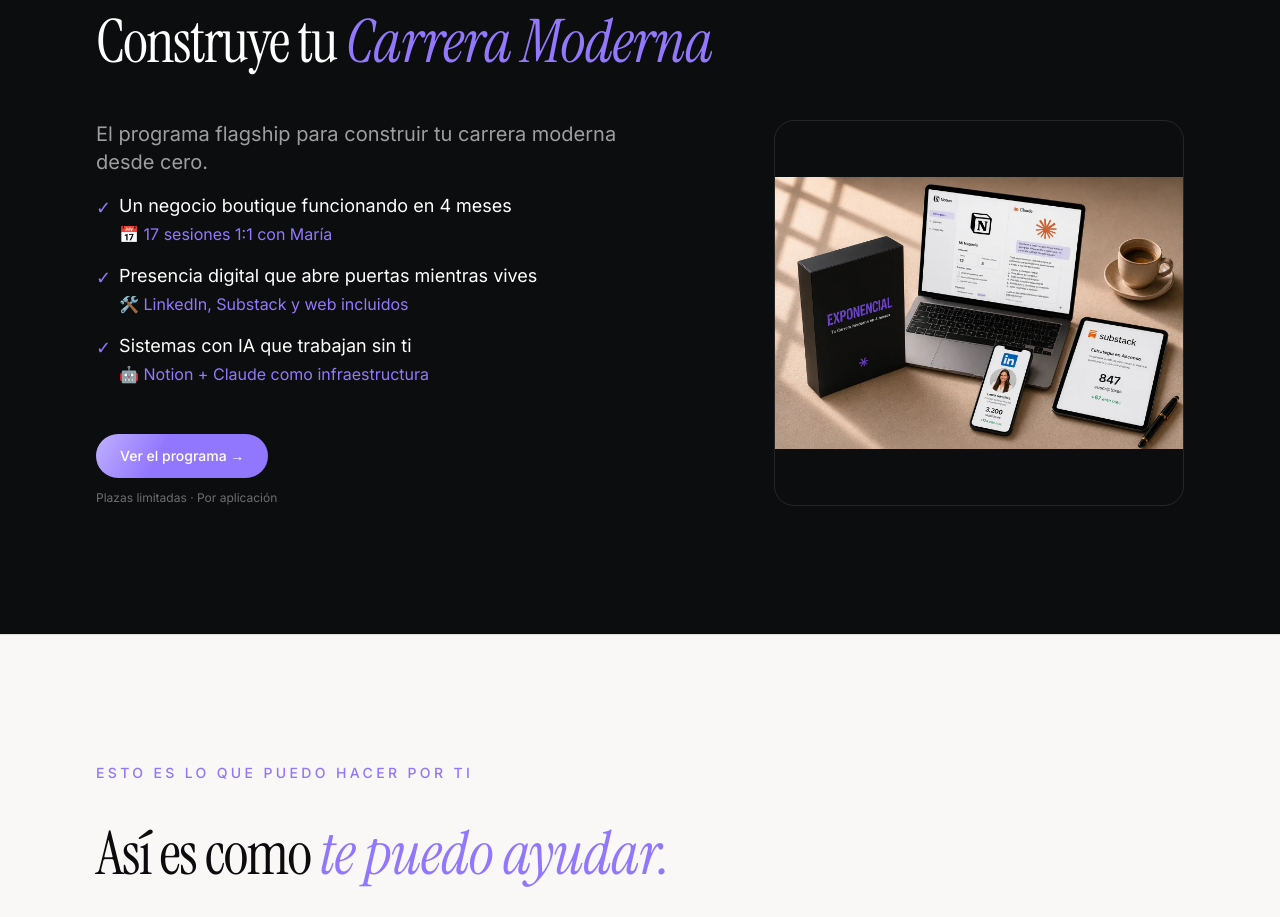
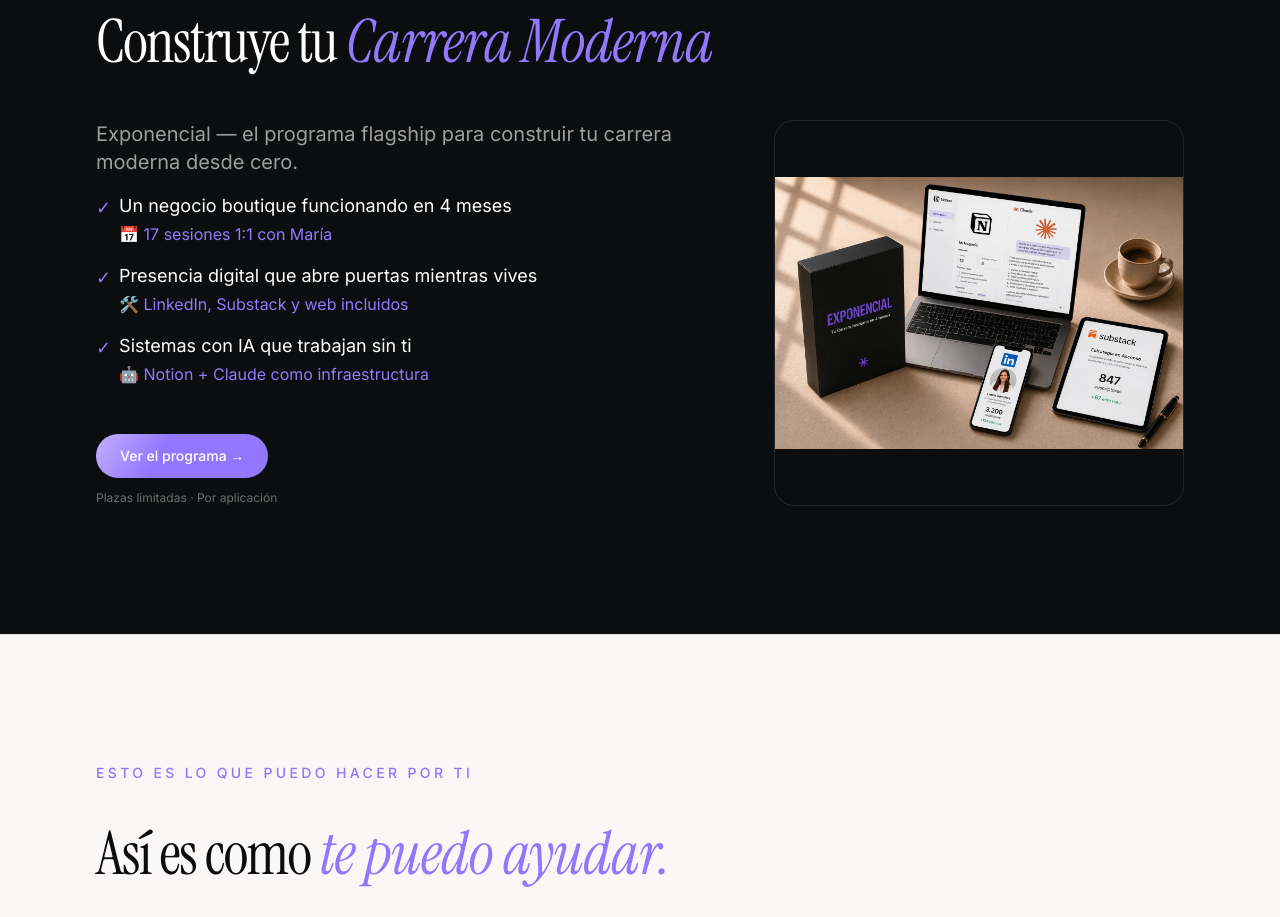
Before and after one commit to marcog-88/mariagarai, a React (Vite) app: page / in a window 1280 px wide. Shown: the part 4760-5677 px from the top of the page. Built offline with nearby package versions, Linux system fonts and the light colour scheme; the HTML template or start-up script is replaced by a standard one.

Commit message:
Exponencial: update subtitle to include program name
Co-Authored-By: Claude Sonnet 4.6 <noreply@anthropic.com>

```diff
--- a/src/components/landing/Exponencial.tsx
+++ b/src/components/landing/Exponencial.tsx
@@ -25,7 +25,7 @@ export const Exponencial = () => {
           {/* Left — body + bullets + CTA */}
           <div className="flex flex-col">
             <p className="text-lg md:text-xl text-white/60 leading-relaxed max-w-xl">
-              El programa flagship para construir tu carrera moderna desde cero.
+              Exponencial — el programa flagship para construir tu carrera moderna desde cero.
             </p>
             <ul className="mt-4 text-base md:text-lg text-white max-w-xl">
               {[
```
